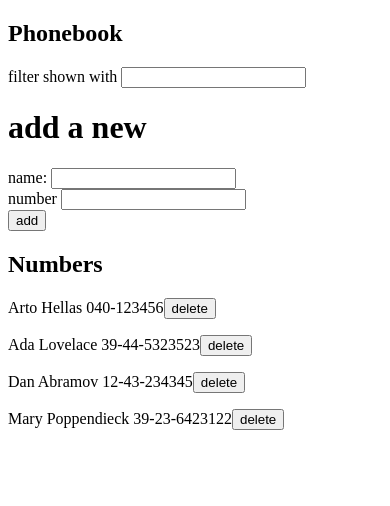
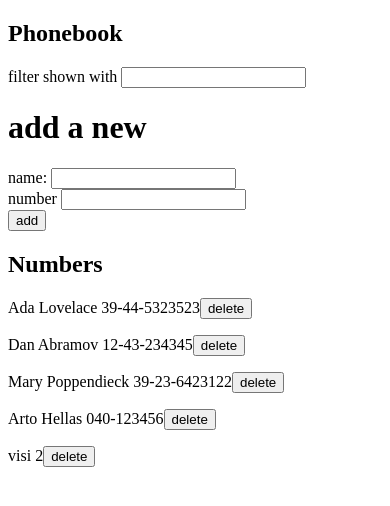
Before and after one commit to elvis-visi/fullstackopen, a React (Create React App) app in the folder part2/phonebook/: page / in a window 390 px wide. Shown: the top 506 px of the page. Built offline with nearby package versions, Linux system fonts and the light colour scheme; data requests are answered from the project's data file.

Commit message:
2.18*: Phonebook step10, replace option

```diff
--- a/part2/phonebook/db.json
+++ b/part2/phonebook/db.json
@@ -1,10 +1,5 @@
 {
   "persons": [
-    {
-      "name": "Arto Hellas",
-      "number": "040-123456",
-      "id": 1
-    },
     {
       "name": "Ada Lovelace",
       "number": "39-44-5323523",
@@ -19,6 +14,16 @@
       "name": "Mary Poppendieck",
       "number": "39-23-6423122",
       "id": 4
+    },
+    {
+      "name": "Arto Hellas",
+      "number": "040-123456",
+      "id": 5
+    },
+    {
+      "name": "visi",
+      "number": "2",
+      "id": 6
     }
   ]
 }
--- a/part2/phonebook/src/App.js
+++ b/part2/phonebook/src/App.js
@@ -11,7 +11,7 @@ const App = () => {
 
 
   //persons -> where we will store the names of the phonebook
-  const[persons, setPersons] = useState([])
+  const [persons, setPersons] = useState([])
   //newName to control the form input element
   //we wil set it as the input element's value attribute:
   const [newName, setNewName] = useState('')
@@ -57,25 +57,17 @@ const App = () => {
 
 
   const addPerson = (event) => {
-    console.group("event", event.target) //the form
     event.preventDefault() //prevent default action of submitting HTML forms
-
-
     //add new note
     const personObject = {
       name: newName,
       number: newNumber,
     }
-
     //if personObjec is already in the array, alert()
     let isDuplicate = false
-
-
-
     for (let i = 0; i < persons.length; i++) {
       const obj = personObject.name + personObject.number
       //
-
       if (JSON.stringify(obj) === JSON.stringify(persons[i])) {
         alert(`${newName} - ${newNumber} is already added to phonebook`)
         isDuplicate = true
@@ -83,16 +75,45 @@ const App = () => {
         setNewNumber('')
         break
       }
+      //if only the name is the same
+      if(personObject.name === persons[i].name)
+      {
+
+        isDuplicate = true
+        if(window.confirm(`${persons[i].name} is already in the phonebook
+        ,replace the old number with the new one?`))
+
+        {
+          window.open("Number updated")
+   //update
+   const idPer = persons[i].id
+   const url = `http://localhost:3001/persons/${idPer}`
+   const person = persons.find(n => n.id === idPer)
+
+   const numberChange = {...person, number: personObject.number}
+
+   axios.put(url, numberChange)
+   .then(response => {
+     setPersons(persons.map(per => per.id !== idPer ? per : response.data))
+
+
+   })
+
+        }
+
+
+      }
     }
 
     if (!isDuplicate) {
+
+      //if name is the same, but number is not, then update the number
 //create service
       personService
         .create(personObject)
         .then(returnedPerson => {
           setPersons(persons.concat(returnedPerson))
         })
-
 
       setPersons(persons.concat(personObject))
       setNewName('')
@@ -101,20 +122,20 @@ const App = () => {
 
   }
 
-  const deleteHandle  = (id) => {
+  const deleteHandle = (id) => {
 
     //unique url based on the id
     const url = `http://localhost:3001/persons/${id}`
-    console.log("url is ",url)
+    console.log("url is ", url)
     //find the person we want to delete
     const personToDelete = persons.find(p => p.id == id)
 
     //window.confirm, do you want to delete this person?
-    console.log("id " ,id)
+    console.log("id ", id)
 
     if
-    (window.confirm(`Do you want to delete ${[personToDelete.name]}`) ) {
-        axios.delete(url,personToDelete) //no data sent back
+      (window.confirm(`Do you want to delete ${[personToDelete.name]}`)) {
+      axios.delete(url, personToDelete) //no data sent back
 
       window.open("deleted")
 
@@ -159,7 +180,7 @@ const App = () => {
         <Display key={per.id}
           name={per.name}
           number={per.number}
-        deleteHandle =  {() => deleteHandle(per.id)}
+          deleteHandle={() => deleteHandle(per.id)}
         />
 
       )}
--- a/part2/phonebook/src/services/persons.js
+++ b/part2/phonebook/src/services/persons.js
@@ -17,7 +17,13 @@ const deletePerson = () => {
 
 }
 
+
+const update = (id, newObject) => {
+    return axios.put(`${baseUrl}/${id}`, newObject)
+  }
+
 export default {
     getAll,
-    create
+    create,
+    update
 }
```
Lines whose indentation alone changed are shown as unchanged.
